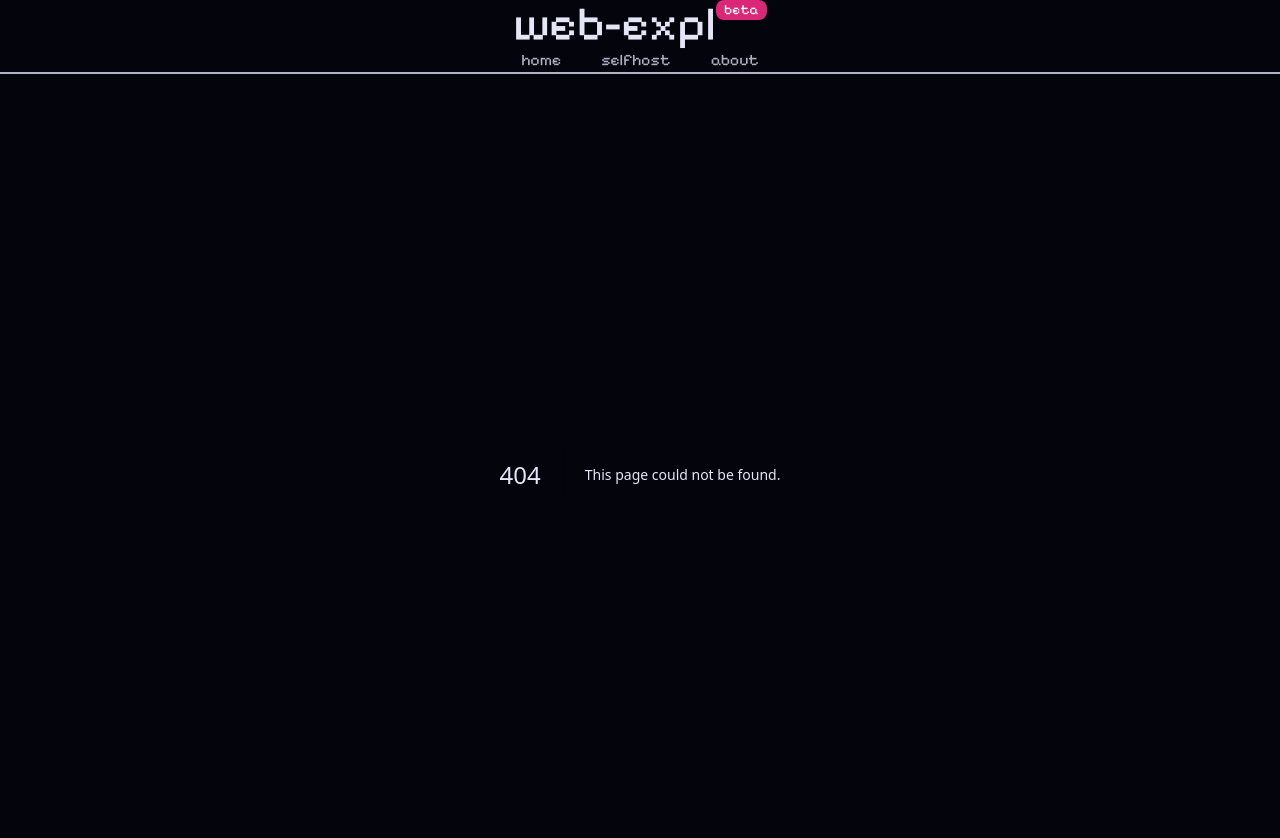
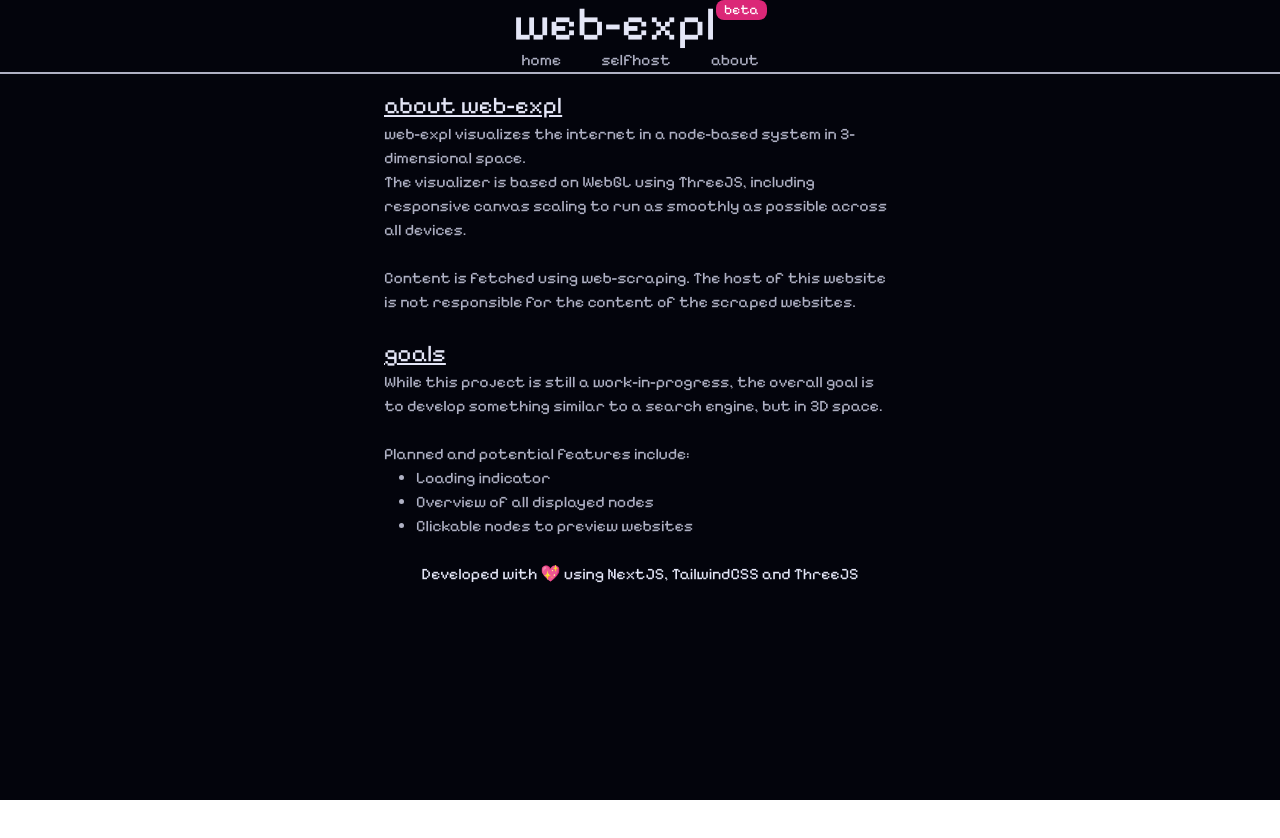
Before and after one commit to crnvl/web-expl, a Next.js app: page /about in a window 1280 px wide. Before the commit this address had no page. Shown: the top 838 px of the page. After the commit the page ends 800 px from the top, so only its background shows below. Built offline with nearby package versions, Linux system fonts and the light colour scheme.

Commit message:
feat(page): about page

```diff
--- a/src/contexts/visualizer-context.tsx
+++ b/src/contexts/visualizer-context.tsx
@@ -42,7 +42,7 @@
           <div className="w-screen h-[calc(100vh-74px)] flex flex-row justify-center">
             <div className="text-center max-w-md flex flex-col gap-8 p-8">
               <div>
-                <h1 className="text-2xl">welcome to web-expl</h1>
+                <h1 className="text-2xl underline">welcome to web-expl</h1>
                 <p className="text-primary">
                   web-expl is a scraper tool, which visualizes the internet in
                   3d space.
--- /dev/null
+++ b/src/pages/about.tsx
@@ -0,0 +1,38 @@
+export default function About() {
+  return (
+    <>
+      <div className="w-screen h-[calc(100vh-74px)] bg-background flex justify-center">
+        <div className="py-4 max-w-lg">
+          <h1 className="text-2xl underline">about web-expl</h1>
+          <p className="text-primary">
+            web-expl visualizes the internet in a node-based system in
+            3-dimensional space.
+            <br />
+            The visualizer is based on WebGL using ThreeJS, including responsive
+            canvas scaling to run as smoothly as possible across all devices.
+            <br />
+            <br />
+            Content is fetched using web-scraping. The host of this website is
+            not responsible for the content of the scraped websites.
+          </p>
+          <br />
+          <h1 className="text-2xl underline">goals</h1>
+          <p className="text-primary">
+            While this project is still a work-in-progress, the overall goal is
+            to develop something similar to a search engine, but in 3D space.
+            <br />
+            <br />
+            Planned and potential features include:
+            <ul className="list-disc pl-8">
+              <li>Loading indicator</li>
+              <li>Overview of all displayed nodes</li>
+              <li>Clickable nodes to preview websites</li>
+            </ul>
+          </p>
+          <br />
+          <center>Developed with 💖 using NextJS, TailwindCSS and ThreeJS</center>
+        </div>
+      </div>
+    </>
+  );
+}
--- a/src/pages/index.tsx
+++ b/src/pages/index.tsx
@@ -1,5 +1,6 @@
 import NodeVisualizer from "@/components/3d/node-visualizer";
 import { VisualizerContextProvider } from "@/contexts/visualizer-context";
+
 export default function Home() {
   return (
     <>
```
